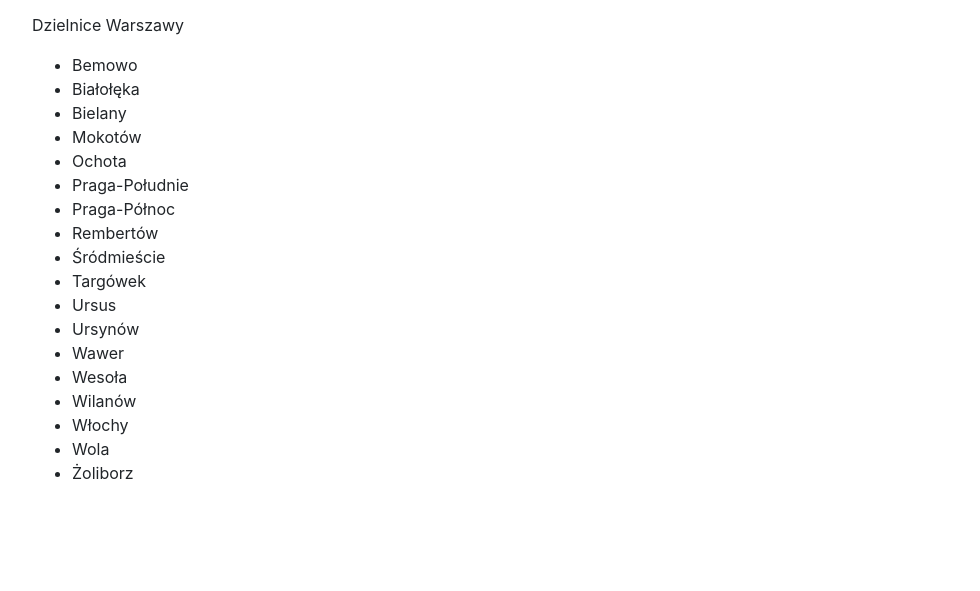
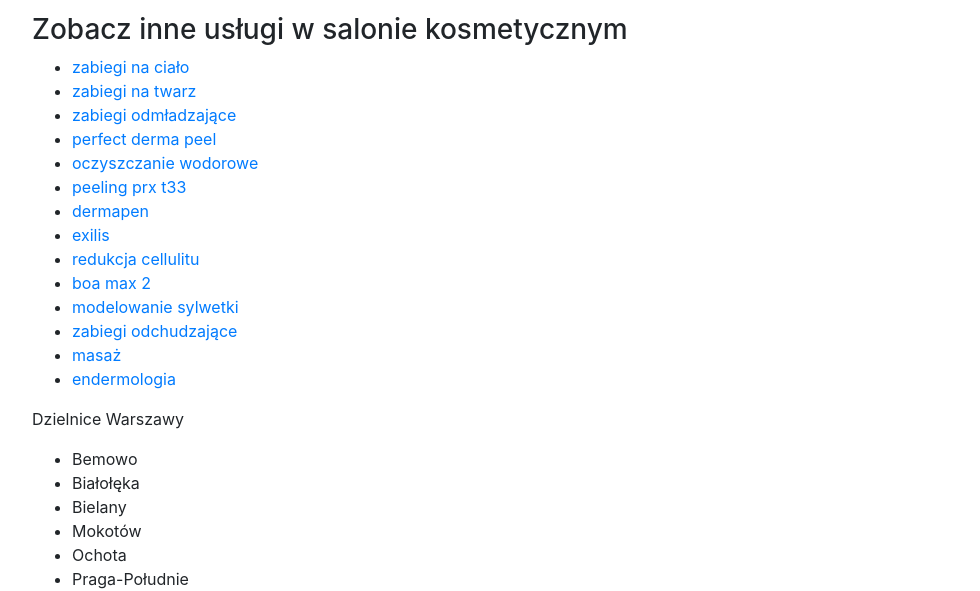
Before and after one commit to spaandgo/github, a plain HTML site: page index.html in a window 1280 px wide. Shown: the part 747-1338 px from the top of the page, without its empty margins (53-1033 px from the left). Before the commit the page ends 1248 px from the top, so only its background shows below. Drawn offline with nearby package versions, Linux system fonts and the light colour scheme.

Commit message:
Update index.html

```diff
--- a/index.html
+++ b/index.html
@@ -26,6 +26,23 @@ Medycyna estetyczna, zabiegi laserowe i mocna technologicznie kosmetologia wtedy
   <a href="https://spa-and-go.pl/">https://spa-and-go.pl</a>
 
   </p>
+    <h3>Zobacz inne usługi w salonie kosmetycznym</h3>
+<ul>
+<li><a href="zabiegi-na-cialo-warszawa.html">zabiegi na ciało</a></li>
+<li><a href="zabiegi-na-twarz-warszawa.html">zabiegi na twarz</a></li>
+<li><a href="zabiegi-odmladzajace-warszawa.html">zabiegi odmładzające</a></li>
+<li><a href="perfect-derma-peel-warszawa.html">perfect derma peel</a></li>
+<li><a href="oczyszczanie-wodorowe-twarzy-warszawa.html">oczyszczanie wodorowe</a></li>
+<li><a href="peeling-prx-t33-warszawa.html">peeling prx t33</a></li>
+<li><a href="dermapen-warszawa.html">dermapen</a></li>
+<li><a href="exilis-warszawa.html">exilis</a></li>
+<li><a href="redukcja-cellulitu-warszawa.html">redukcja cellulitu</a></li>
+<li><a href="boa-max-2-warszawa.html">boa max 2</a></li>
+<li><a href="modelowanie-sylwetki-warszawa.html">modelowanie sylwetki</a></li>
+<li><a href="zabiegi-odchudzajace-warszawa.html">zabiegi odchudzające</a></li>
+<li><a href="masaz-warszawa.html">masaż</a></li>
+<li><a href="endermologia-warszawa.html">endermologia</a></li>
+</ul>
   <p>Dzielnice Warszawy</p>
   <ul>
     <li>Bemowo</li>
```
